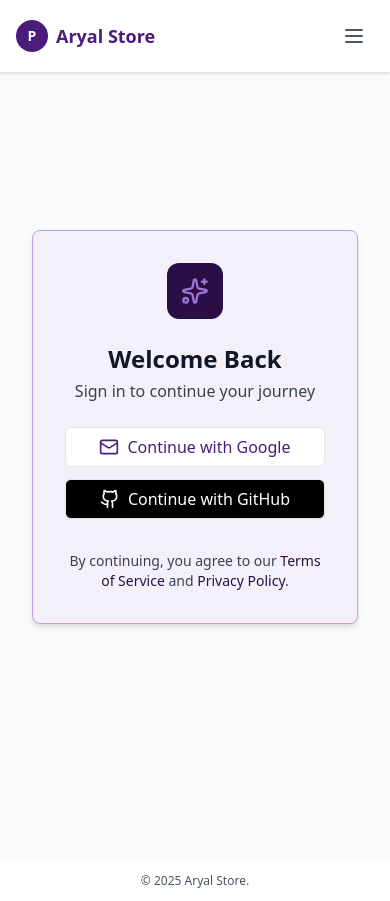
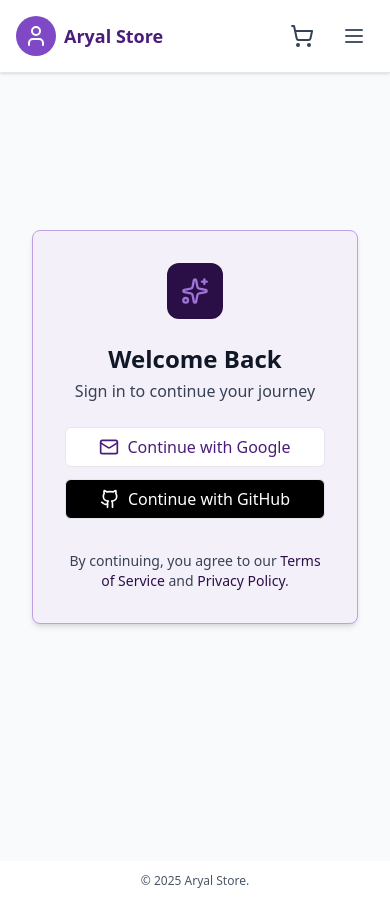
Before and after one commit to Ghanashyamaryal/yatri-frontend-task-ecommerce, a Next.js app: page /login in a window 390 px wide. Built offline with nearby package versions, Linux system fonts and the light colour scheme; no server answers.

Commit message:
fix: mobile navbar issue

```diff
--- a/src/app/(public)/cart/_components/CartItemCard.tsx
+++ b/src/app/(public)/cart/_components/CartItemCard.tsx
@@ -18,7 +18,7 @@
   const totalPrice = item.price * item.quantity;
 
   return (
-    <div className="rounded-lg  p-6 shadow-sm border border-brand-400 bg-brand-50">
+    <div className="rounded-lg p-6 shadow-sm border border-brand-400 bg-brand-50">
       <div className="flex gap-4">
         <div className="relative h-24 w-30 flex-shrink-0 overflow-hidden rounded-lg bg-white">
           <Image
--- a/src/components/layout/MobileNav.tsx
+++ b/src/components/layout/MobileNav.tsx
@@ -7,6 +7,7 @@
 import { RootState } from "@/store";
 import { Menu, X, Home, ShoppingCart, CreditCard, User } from "lucide-react";
 import Button from "../ui/atoms/Button";
+import { useSession } from "next-auth/react";
 
 const links = [
   { href: "/", label: "Home", icon: Home },
@@ -19,6 +20,8 @@
   const [open, setOpen] = useState(false);
   const pathname = usePathname();
   const router = useRouter();
+  const { data: session } = useSession();
+  const profileImage = session?.user?.image || null;
 
   const cartItems = useSelector((state: RootState) => state.cart.items);
   const cartItemCount = Object.values(cartItems).reduce(
@@ -29,13 +32,37 @@
   return (
     <div className="xl:hidden border-b border-gray-200 bg-white shadow-sm">
       <div className="flex items-center justify-between p-4">
+        {/* Logo + profile */}
         <Link href="/" className="flex items-center gap-2">
-          <div className="w-8 h-8 rounded-full bg-brand-600 flex items-center justify-center">
-            <span className="text-white font-bold text-sm">P</span>
+          <div className="w-10 h-10 rounded-full bg-brand-500 flex items-center justify-center overflow-hidden">
+            {profileImage ? (
+              <img
+                src={profileImage}
+                alt="Profile"
+                className="w-full h-full object-cover"
+              />
+            ) : (
+              <User className="w-6 h-6 text-white" />
+            )}
           </div>
           <span className="text-brand-600 font-bold text-lg">Aryal Store</span>
         </Link>
 
+        <div className="flex items-center gap-3">
+          {/* Cart icon with badge */}
+          <Link
+            href="/cart"
+            className="relative p-2 rounded-lg hover:bg-gray-100 transition-colors"
+          >
+            <ShoppingCart className="w-6 h-6 text-gray-700" />
+            {cartItemCount > 0 && (
+              <span className="absolute -top-1 -right-1 bg-brand-600 text-white text-xs rounded-full px-1.5 py-0.5 font-medium min-w-[20px] text-center">
+                {cartItemCount > 99 ? "99+" : cartItemCount}
+              </span>
+            )}
+          </Link>
+
+          {/* Menu toggle */}
           <button
             onClick={() => setOpen((v) => !v)}
             className="p-2 rounded-lg hover:bg-gray-100 transition-colors"
@@ -47,7 +74,9 @@
             )}
           </button>
         </div>
+      </div>
 
+      {/* Slideout Nav */}
       {open && (
         <nav className="flex flex-col p-4 border-t border-gray-200 bg-gray-50">
           {links.map((l) => {
```
Lines whose indentation alone changed are shown as unchanged.
